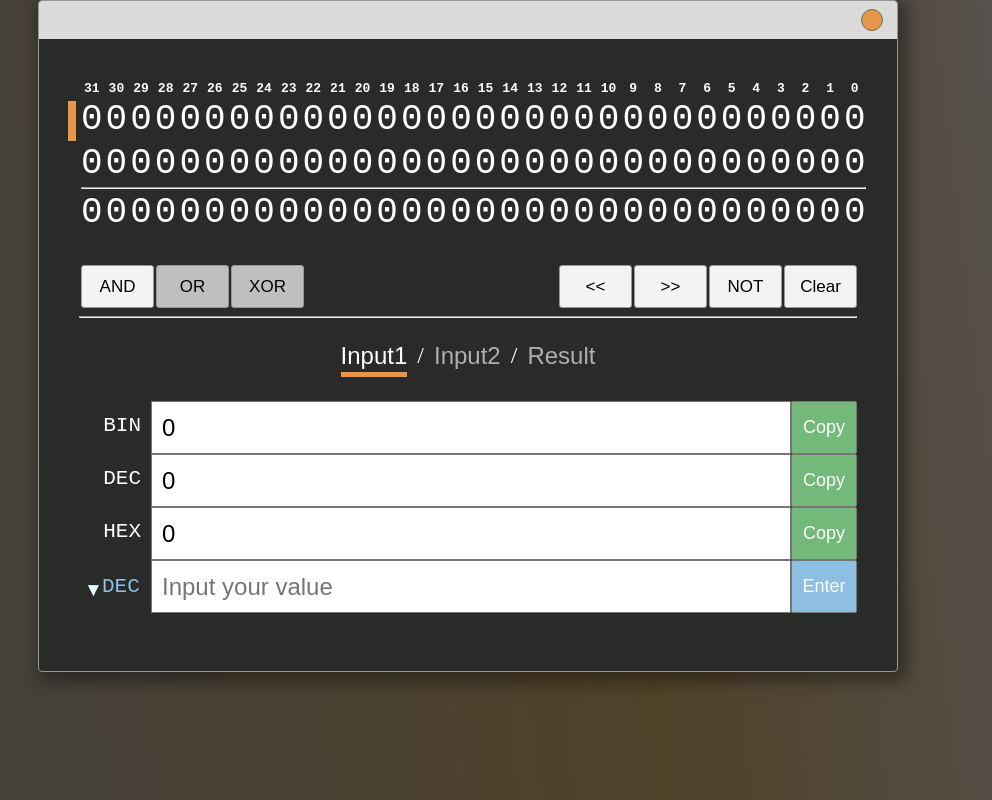
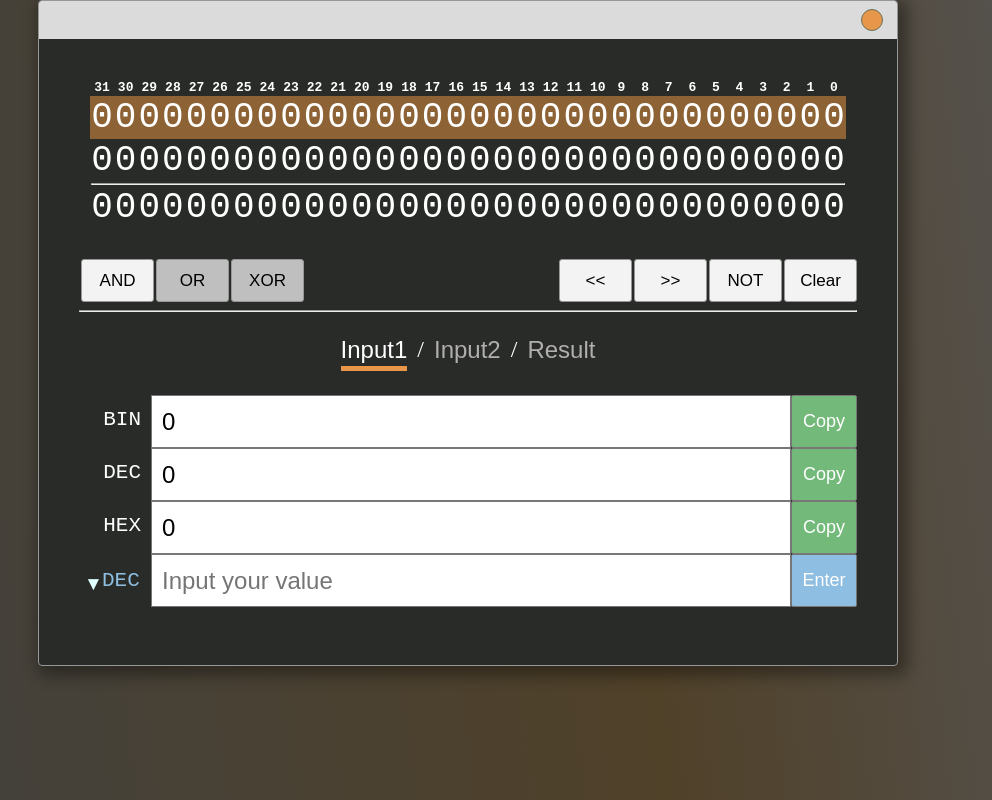
Before and after one commit to Lulkafe/BinaryCalc, a React app: page / in a window 1280 px wide. Shown: the whole page, without its empty margins (172-1164 px from the left). Built offline with nearby package versions, Linux system fonts and the light colour scheme.

Commit message:
Removed HL bar and changed to hl background of tr

```diff
--- a/src/components.tsx
+++ b/src/components.tsx
@@ -14,7 +14,6 @@ export default function BitCalc () {
         <div id='app-container'>
             <CalcContext.Provider value={{state, dispatch}}>
                 <Window>
-                    <HighlightBar />
                     <BinaryTable />
                     <UIButtons />
                     <hr />
@@ -63,6 +62,10 @@ function BinaryTable () {
         () => dispatch({ type: actions.bits.flip, item: Item.Input2, index: i });
     const result_click =
         () => dispatch({ type: actions.item.update, item: Item.Result});
+    const getClass = (item: Item) => {
+        const className = 'binTable__tr--highlight';
+        return (item === state.item)? className : '';
+    }
 
     return (
     <div id='binTable-wrapper'>
@@ -73,14 +76,14 @@ function BinaryTable () {
                 </tr>
             </thead>
             <tbody>
-                <tr id='binTable__input1'>
+                <tr id='binTable__input1' className={getClass(Item.Input1)}>
                     { ary.map((d, i) =>
                         <td onClick={input1_click(31 - i)}
                             key={'input1_' + i}>
                             {bin_at(input1, 31 - i)}
                         </td>)}
                 </tr>
-                <tr id='binTable__input2'>
+                <tr id='binTable__input2' className={getClass(Item.Input2)}>
                   { ary.map((d, i) =>
                         <td onClick={input2_click(31 - i)}
                             key={'input2_' + i}>
@@ -92,7 +95,8 @@ function BinaryTable () {
                         <hr id='binTable__separator'/>
                     </td>
                 </tr>
-                <tr id='binTable__result' onClick={result_click}>
+                <tr id='binTable__result' className={getClass(Item.Result)}
+                    onClick={result_click}>
                     { ary.map((d, i) =>
                         <td key={'result_' + i}>
                             { bin_at(result, 31 - i) }
@@ -335,7 +339,8 @@ function UserInputBar () {
     return (
         <div className='user-input__bar-wrapper'>
             <div id='user-input__radix-select-wrapper'>
-                <select id='user-input__radix-select' onChange={onChange}>
+                <select id='user-input__radix-select'
+                    onChange={onChange} >
                     <option value='BIN'>BIN</option>
                     <option value='DEC' selected={true}>DEC</option>
                     <option value='HEX'>HEX</option>
@@ -352,10 +357,14 @@ function UserInputBar () {
 }
 
 function ValidationMassage (prop) {
+
+    const { state } = useContext(CalcContext);
+    const disabled = state.item === Item.Result;
+
     return (
         <div id='user-input__validation-msg-wrapper'>
             <p id='user-input__validation-msg'>
-                {prop.message}
+                { disabled? '' : prop.message}
             </p>
         </div>
     )
--- a/src/style.css
+++ b/src/style.css
@@ -14,7 +14,7 @@ html {
 
 :root {
     --accent-color: #E8974A;
-    --hl-top: 100px;
+    --row-hl-color: #fb9d437a;
 }
 
 #app-container {
@@ -31,11 +31,15 @@ html {
     margin: 0 auto;
     padding: 30px 0 5px 0;
     overflow: hidden;
-    border-spacing: 1px;
+    border-spacing: 0px;
 }
 
 #binTable__separator {
     margin: 0;
+}
+
+.binTable__tr--highlight {
+    background-color: var(--row-hl-color);
 }
 
 #binTable-wrapper {
@@ -45,6 +49,7 @@ html {
 #binTable__input1, #binTable__input2, #binTable__result {
     font-size: 36px;
 }
+
 
 #binTable__input1 td, #binTable__input2 td {
     cursor: pointer;
@@ -56,18 +61,6 @@ html {
     width: 8px;
     height: 40px;
     left: 29px;
-}
-
-.binTable__highlight-bar__input1 {
-    top: var(--hl-top);
-}
-
-.binTable__highlight-bar__input2 {
-    top: calc(var(--hl-top) + 44px);
-}
-
-.binTable__highlight-bar__result {
-    top: calc(var(--hl-top) + 93px);
 }
 
 #binTable__result {
```
Also changed, not shown: 1 other file (tests, documents, lock files or other folders).
